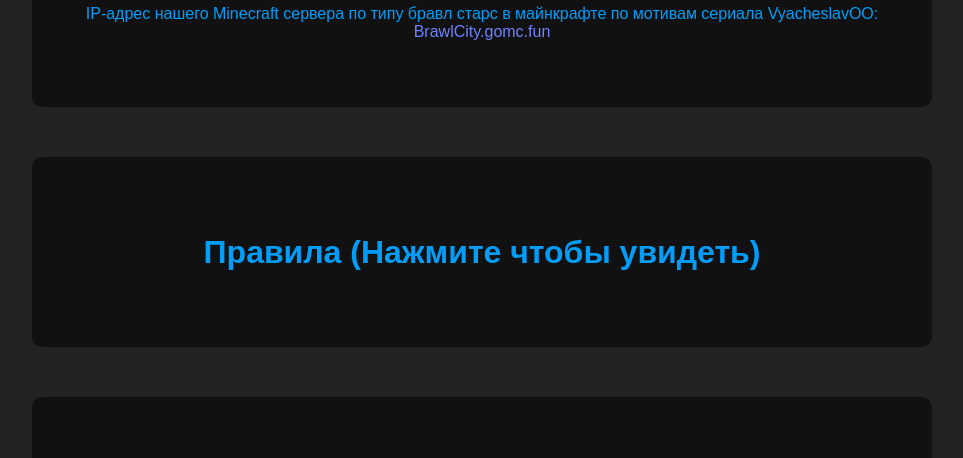
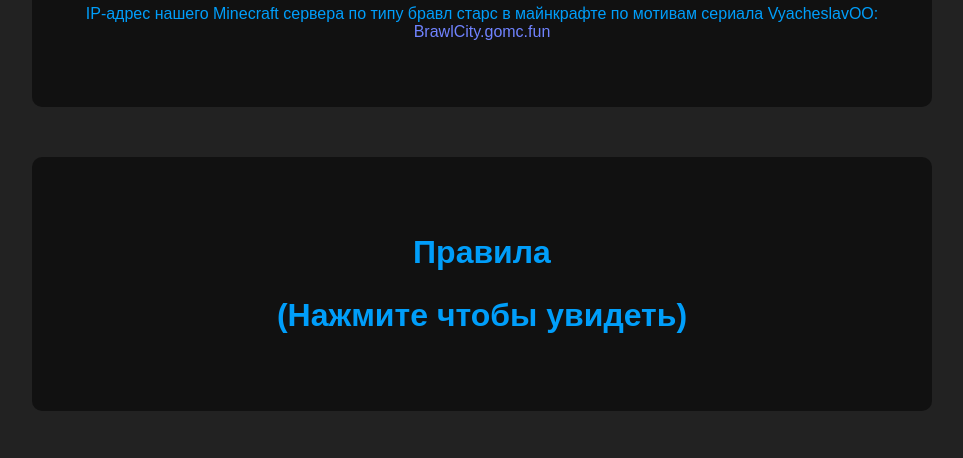
Before and after one commit to dimaxy1/BrawlC1ty, a plain HTML site: page index.html in a window 1280 px wide. Shown: the part 647-1105 px from the top of the page, without its empty margins (158-1121 px from the left). Drawn offline with Linux system fonts and the light colour scheme.

Commit message:
Update index.html

```diff
--- a/index.html
+++ b/index.html
@@ -40,7 +40,8 @@
     </section>
     <section id="rules">
       <div class="rules">
-  <h2 href="#" onclick="toggleRules()">Правила <span style="color: 9900ff;">(Нажмите чтобы увидеть) </h2>
+  <h2 href="#" onclick="toggleRules()">Правила</h2>
+  <h2 href="#" onclick="toggleRules()">(Нажмите чтобы увидеть) </h2>
   <div class="rules-text"> <p><span style="color: #FFCAC0;">Чат:
           <p><span style="color: #FFCAC0;"> Запрещено:
               <p><span style="color: #FFCAC0;"> 1.1)Спам (не больше 2-х сообщений) (мут 10-минут)
```
